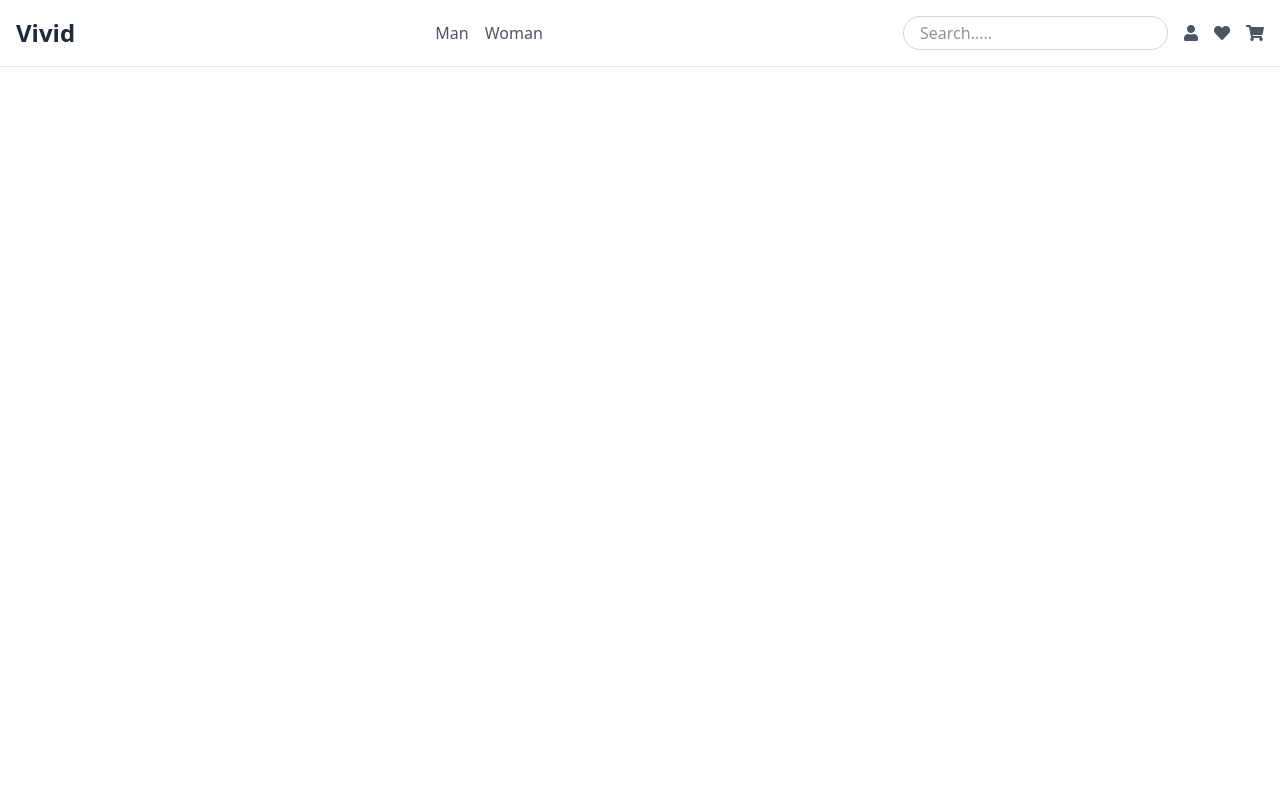
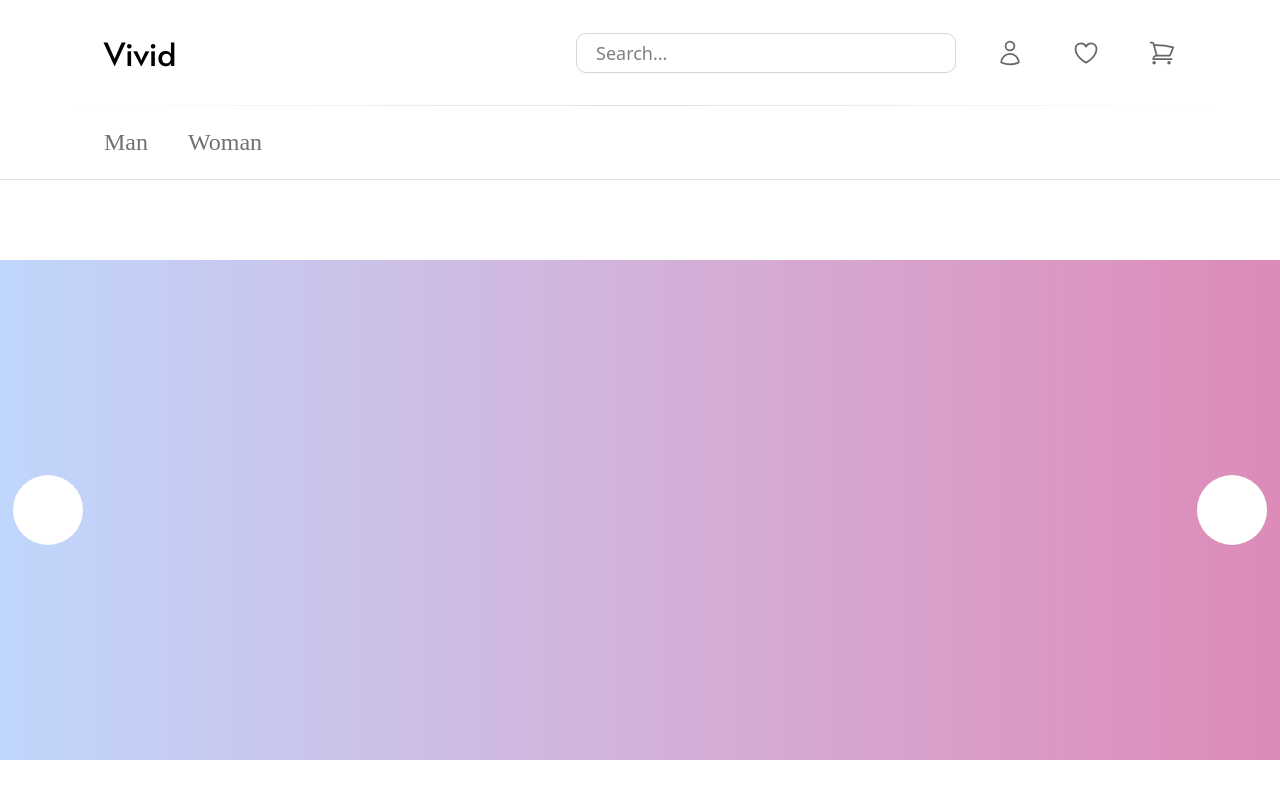
Before and after one commit to AlmasZh/django-shop-app, a Django app: template apps/products/templates/products/index.html in a window 1280 px wide. Run offline with Django 3.2, Linux system fonts and the light colour scheme; the template is opened without the code that fills it, so the values that code supplies are empty; style sheets or scripts are compiled from the project's sources; some libraries are stand-ins or nearby versions.

Commit message:
main html file

```diff
--- a/apps/products/templates/products/index.html
+++ b/apps/products/templates/products/index.html
@@ -5,37 +5,60 @@
         <meta content="width=device-width, initial-scale=1.0" name="viewport" />
         <title>Vivid</title>
         <link rel="stylesheet" href="{% static "output.css" %}" />
+        <script src="https://kit.fontawesome.com/1dceec0453.js" crossorigin="anonymous"></script>
     <link href="https://cdnjs.cloudflare.com/ajax/libs/font-awesome/5.15.3/css/all.min.css" rel="stylesheet"/>
+    <link href='https://fonts.googleapis.com/css?family=Alata' rel='stylesheet'>
+
 </head>
-<body class="bg-white text-gray-800">
-    <header class="flex justify-between items-center p-4 border-b border-gray-200">
-        <div class="text-2xl font-bold">Vivid</div>
-        <div class="flex space-x-4">
-            <a class="text-gray-600" href="#">Man</a>
-            <a class="text-gray-600" href="#">Woman</a>
-        </div>
-        <div class="flex items-center space-x-4">
-            <input class="border border-gray-300 rounded-full px-4 py-1" placeholder="Search....." type="text"/>
-            <i class="fas fa-user text-gray-600 cursor-pointer" id="user-icon"></i>
-            <i class="fas fa-heart text-gray-600"></i>
-            <i class="fas fa-shopping-cart text-gray-600"></i>
-        </div>
-    </header>
+<body class="flex flex-col ">
+  <header class="w-full h-[105px]">
+    <div class="flex justify-between items-center h-full pl-[104px] pr-[104px]">
+      <div class="text-[32px] font-{Arial}" style="font-family: Alata;">Vivid</div>
+      <div class="flex flex-row items-center">
+        <div class="mr-10"><input type="search" placeholder="Search..." class="border-[0.8px] border-gray-300 text-[18px]  pl-[5%] rounded-[10px] w-[380px] h-[40px]" ></div>
 
-    <div id="user-info" class="hidden absolute top-16 right-4 bg-white border border-gray-200 shadow-lg rounded-lg p-4 w-64">
-        <h3 class="text-lg font-bold mb-2">Almas Zhakanov</h3>
-        <p>almas.zh22@gmail.com</p>
+        <div class="flex items-center space-x-12 ">
+          <a href=""><svg xmlns="http://www.w3.org/2000/svg" fill="none" viewBox="0 0 24 24" stroke-width="1.5" stroke="currentColor" class="w-[28px] h-[28px] text-[#666666] hover:text-black">
+            <path stroke-linecap="round" stroke-linejoin="round" d="M15.75 6a3.75 3.75 0 1 1-7.5 0 3.75 3.75 0 0 1 7.5 0ZM4.501 20.118a7.5 7.5 0 0 1 14.998 0A17.933 17.933 0 0 1 12 21.75c-2.676 0-5.216-.584-7.499-1.632Z" />
+          </svg>
+        </a>
+        <a href=""><svg xmlns="http://www.w3.org/2000/svg" fill="none" viewBox="0 0 24 24" stroke-width="1.5" stroke="currentColor" class="w-[28px] h-[28px] text-[#666666] hover:text-black">
+            <path stroke-linecap="round" stroke-linejoin="round" d="M21 8.25c0-2.485-2.099-4.5-4.688-4.5-1.935 0-3.597 1.126-4.312 2.733-.715-1.607-2.377-2.733-4.313-2.733C5.1 3.75 3 5.765 3 8.25c0 7.22 9 12 9 12s9-4.78 9-12Z" />
+          </svg>
+        </a>
+          <a href=""> <svg xmlns="http://www.w3.org/2000/svg" fill="none" viewBox="0 0 24 24" stroke-width="1.5" stroke="currentColor" class="w-[28px] h-[28px] text-[#666666] hover:text-black">
+          <path stroke-linecap="round" stroke-linejoin="round" d="M2.25 3h1.386c.51 0 .955.343 1.087.835l.383 1.437M7.5 14.25a3 3 0 0 0-3 3h15.75m-12.75-3h11.218c1.121-2.3 2.1-4.684 2.924-7.138a60.114 60.114 0 0 0-16.536-1.84M7.5 14.25 5.106 5.272M6 20.25a.75.75 0 1 1-1.5 0 .75.75 0 0 1 1.5 0Zm12.75 0a.75.75 0 1 1-1.5 0 .75.75 0 0 1 1.5 0Z" />
+        </svg>
+      </a>
+      </div>
+      </div>
     </div>
+  <div class="w-[90%] h-[1px] bg-gradient-to-r from-[#FFFF] via-[#E2E2E2] to-[#ffff] m-auto" ></div>
+  </header>
+  <footer class="flex flex-row items-center w-full h-[74px] gap-10 text-[24px] pl-[104px] " style="font-family: Microsoft Sans Serif;">
+    <button class="text-[#717171] hover:text-black font">Man</button>
+      <button class="text-[#717171] hover:text-black">Woman</button>
+  </footer>
+  <div class="w-[100%] h-[1px] bg-[#E2E2E2] m-auto" ></div>
 
-    <script>
-        document.getElementById('user-icon').addEventListener('click', function() {
-            var userInfo = document.getElementById('user-info');
-            if (userInfo.classList.contains('hidden')) {
-                userInfo.classList.remove('hidden');
-            } else {
-                userInfo.classList.add('hidden');
-            }
-        });
-    </script>
+  <section class="relative w-full h-[500px] overflow-hidden flex justify-center items-center mt-20">
+    <div class="absolute flex gap-4">
+      <div class="relative w-[1300px] h-[500px] bg-gradient-to-r from-[#BFD7FD] to-[#DD8AB7] flex justify-center items-center overflow-hidden">
+        <!--<img src="https://vk.com/1lovean1mer?z=photo618110528_457240231%2Fphoto_feed618110528"
+             alt="photo"
+             class="absolute inset-0 w-full h-full object-cover">-->
+             <span class="absolute inset-0 w-full h-full object-cover">Gabimaru</span>
+      </div>
+      <div class="w-[1300px] h-[500px] bg-gradient-to-r from-[#BFD7FD] to-[#DD8AB7]"></div>
+      <div class="w-[1300px] h-[500px] bg-gradient-to-r from-[#BFD7FD] to-[#DD8AB7]"></div>
+    </div>
+    <div class="absolute flex flex-row justify-between items-center w-full " style="padding: 1% 1%;">
+      <button class="w-[70px] h-[70px] bg-white rounded-[50px]"></button>
+      <button class="w-[70px] h-[70px] bg-white rounded-[50px]"></button>
+    </div>
+  </section>
+
+
+</body>
 </body>
 </html>
```
Also changed, not shown: static/input.css (line endings or trailing spaces).
